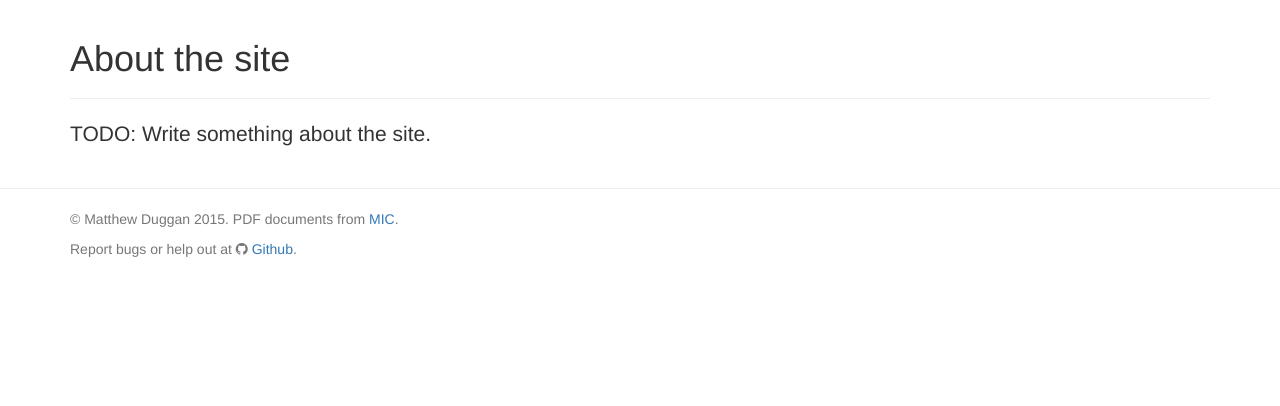
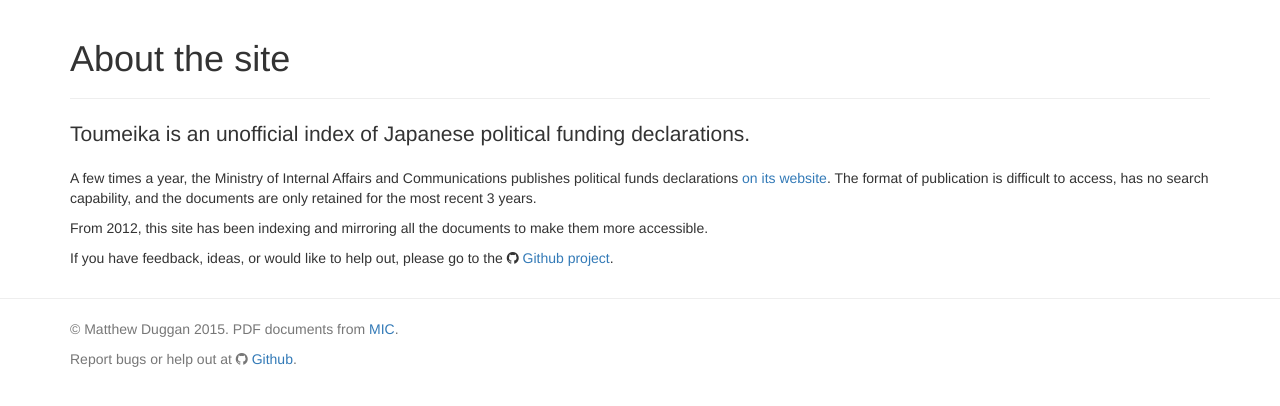
Before and after one commit to mduggan/toumeika, a Flask app: page /about in a window 1280 px wide. Shown: the part 51-457 px from the top of the page. Run offline with Flask 2, Linux system fonts and the light colour scheme; some libraries are stand-ins or nearby versions.

Commit message:
Add some info to the about page.

```diff
--- a/templates/about.html
+++ b/templates/about.html
@@ -4,6 +4,9 @@
   <div class="page-header">
     <h1>{{_('About the site')}}</h1>
   </div>
-  <p class="lead">{{_('TODO: Write something about the site.')}}</p>
+  <p class="lead">{{_('Toumeika is an unofficial index of Japanese political funding declarations.')}}</p>
+  <p>{{_('A few times a year, the Ministry of Internal Affairs and Communications publishes political funds declarations <a href="http://www.soumu.go.jp/senkyo/seiji_s/seijishikin/">on its website</a>.  The format of publication is difficult to access, has no search capability, and the documents are only retained for the most recent 3 years.')}}</p>
+  <p>{{_('From 2012, this site has been indexing and mirroring all the documents to make them more accessible.')}}</p>
+  <p>{{_('If you have feedback, ideas, or would like to help out, please go to the <i class="fa fa-github"></i> <a href="https://github.com/mduggan/shikin/">Github project</a>.')}}</p>
 </div>
 {% endblock %}
```
